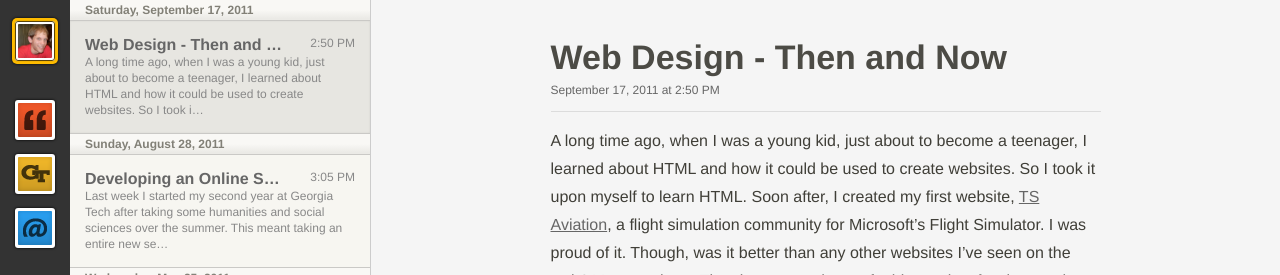
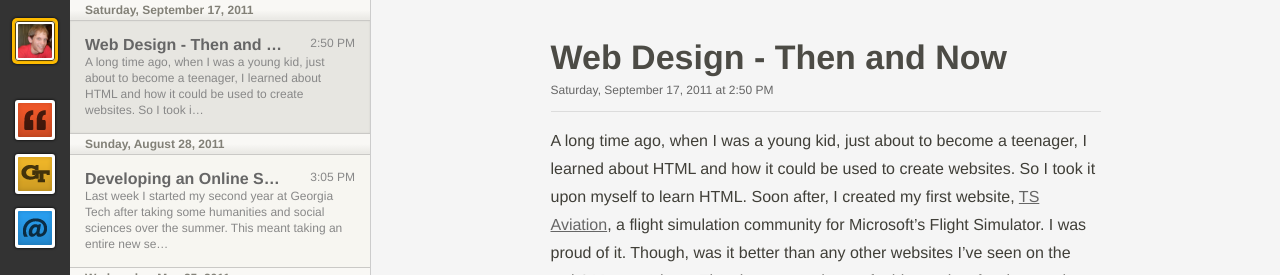
Before and after one commit to Tanner/Blog, a Jekyll site: the page built from index.html, in a window 1280 px wide. Shown: the top 275 px of the page. Built offline with Jekyll 4.4.1, drawn with Linux system fonts in a browser that asks for light colours; nearby versions of some CDN libraries; Markdown is read by kramdown in place of the engine named in the settings.

Commit message:
Add day of the week to the first index.

```diff
--- a/index.html
+++ b/index.html
@@ -7,7 +7,7 @@ title: Tanner's Blog
 	<div class="post">
 		<div class="header">
 			<a href="{{ site.baseurl }}{{ post.url }}" class="title">{{ post.title }}</a>
-			<p class="date">{{ post.date | date: "%B %e, %Y at %l:%M %p" }}</p>
+			<p class="date">{{ post.date | date: "%A, %B %e, %Y at %l:%M %p" }}</p>
 		</div>
 		<div class="body">
 			{{ post.content }}
```
